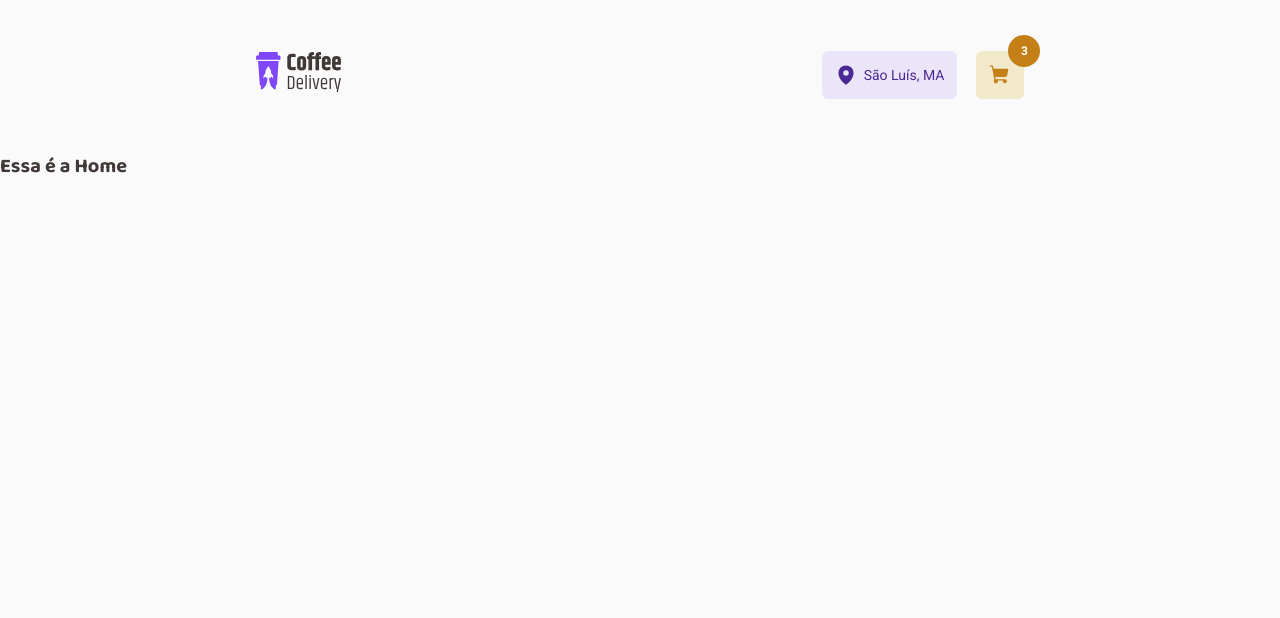
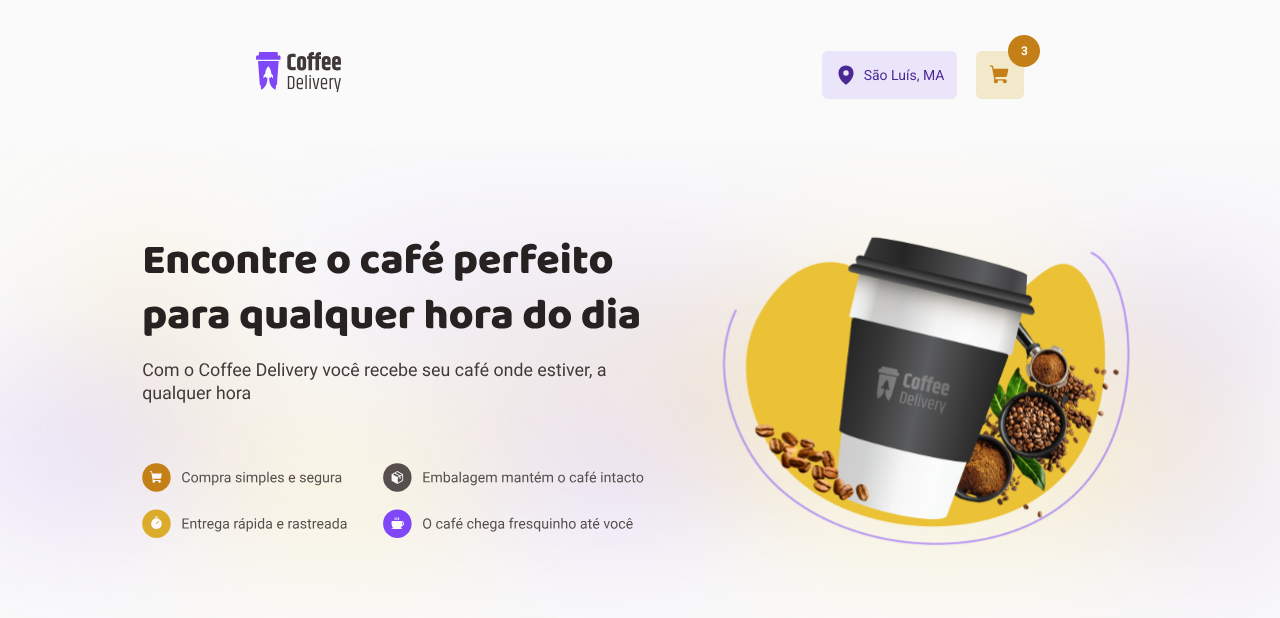
Before and after one commit to felipeWanderson/ignite-coffe-delivery, a React (Vite) app: page / in a window 1280 px wide. Shown: the top 618 px of the page. Built offline with nearby package versions, Linux system fonts and the light colour scheme.

Commit message:
feat: banner home

```diff
--- a/src/pages/Home/index.tsx
+++ b/src/pages/Home/index.tsx
@@ -1,3 +1,11 @@
+import banner from '../../assets/images/banner.svg'
+import { Intro } from './styles'
 export function Home() {
-  return <h1>Essa é a Home</h1>
+  return (
+    <>
+      <Intro>
+        <img src={banner} alt="" />
+      </Intro>
+    </>
+  )
 }
--- /dev/null
+++ b/src/pages/Home/styles.ts
@@ -0,0 +1,9 @@
+import styled from 'styled-components'
+
+export const Intro = styled.div`
+  width: 100%;
+
+  img {
+    width: 100%;
+  }
+`
```
Also changed, not shown: src/assets/images/banner.svg (added).
